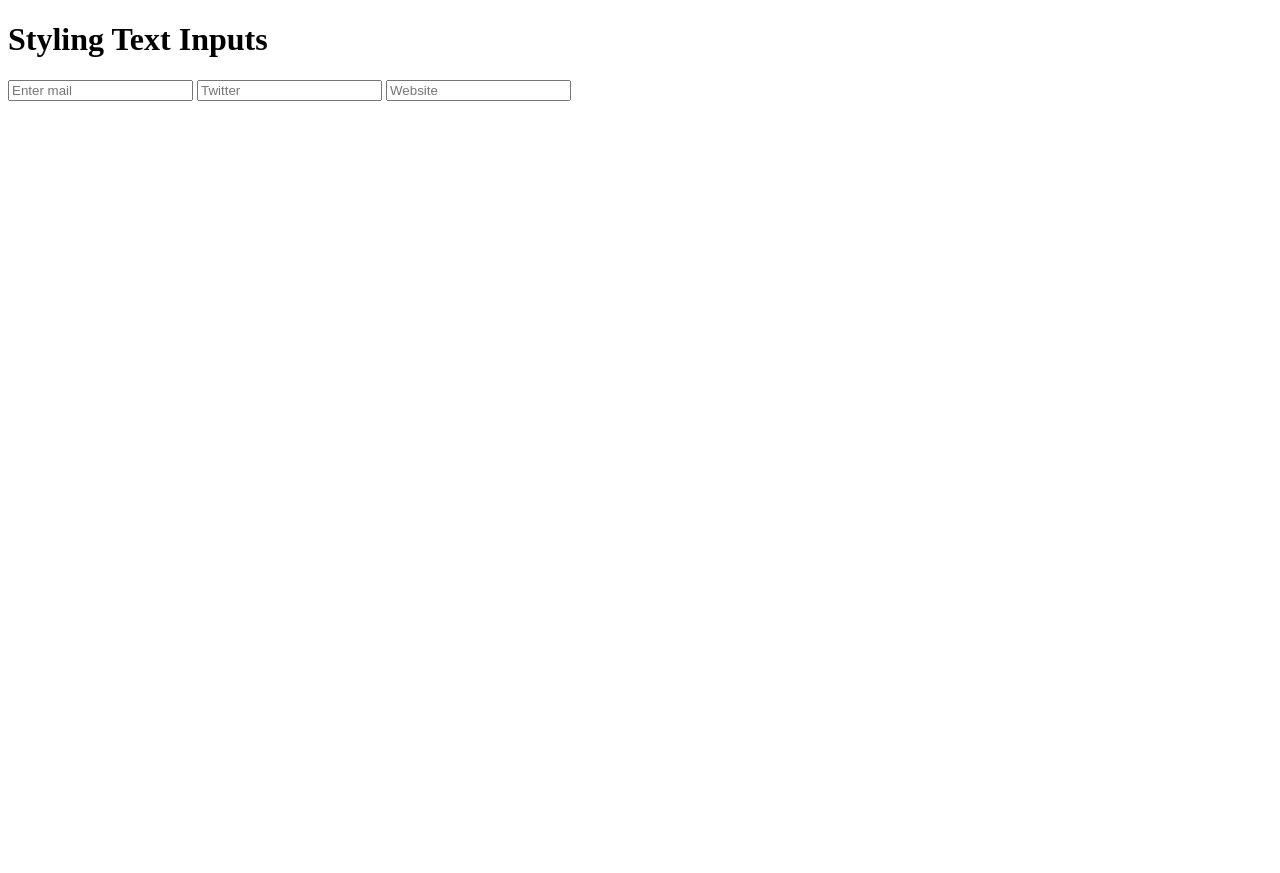
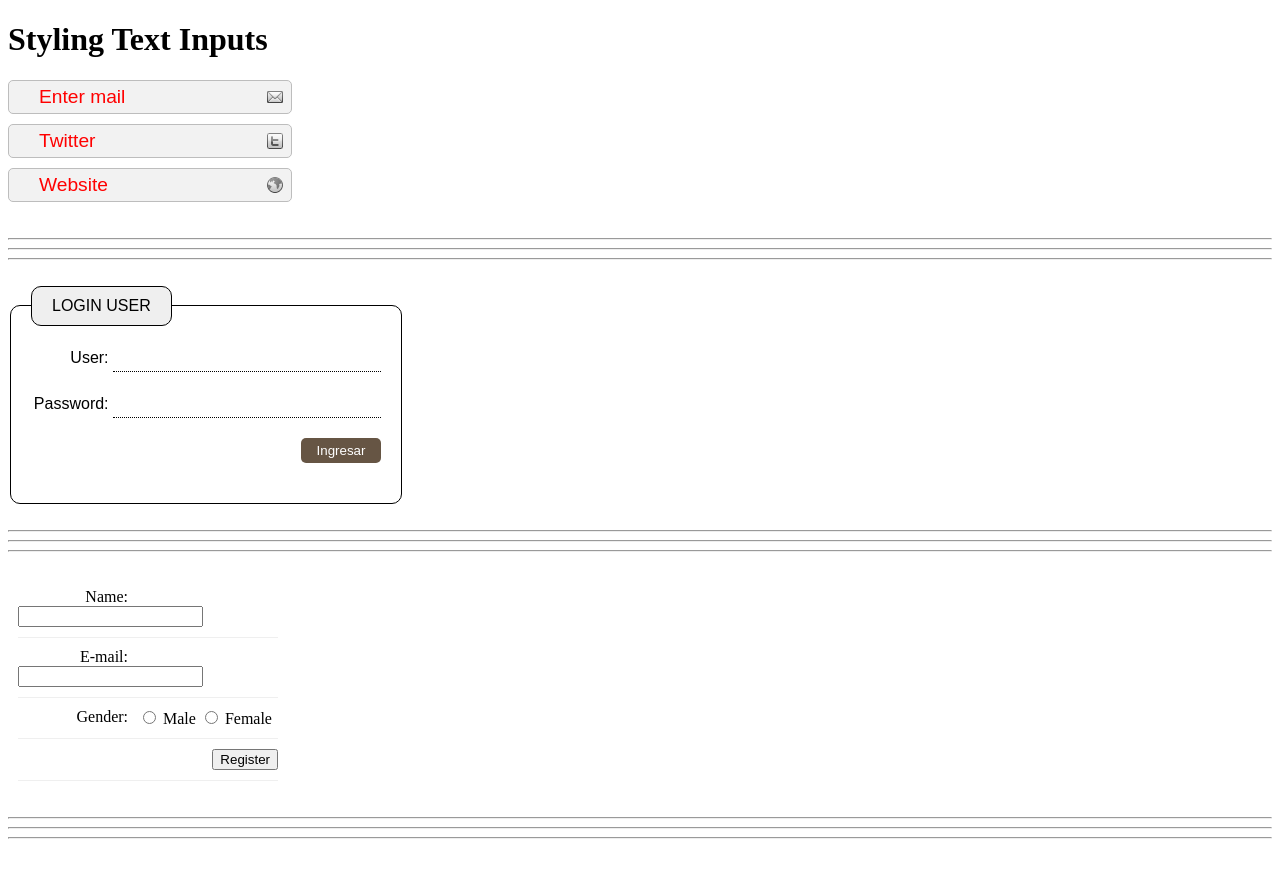
Before and after one commit to Area51TrainingCenter/HTML5-GRUPO-82, a plain HTML site: page Clase 06/index.html in a window 1280 px wide. Before the commit the page ends 800 px from the top, so only its background shows below. Drawn offline with Linux system fonts and the light colour scheme.

Commit message:
Clase 06

```diff
--- a/Clase 06/css/main.css
+++ b/Clase 06/css/main.css
@@ -0,0 +1,119 @@
+.example1 input{
+  font-size: 120%;
+  color: #5a5854;
+  background-color: #f2f2f2;
+  border: 1px solid #bdbdbd;
+  padding: 5px 5px 5px 30px;
+  display: block;
+  margin-bottom: 10px;
+  border-radius: 5px;
+
+  background-repeat: no-repeat;
+  background-position: 97% center;
+}
+.example1 input:focus{
+  background-color: white;
+  border: 1px solid red;
+  outline: none;
+}
+
+/*    COLOR PLACEHOLDER   */
+::-webkit-input-placeholder { color: red; opacity: 1 !important; }
+:-moz-placeholder { color: red;}
+::-moz-placeholder {color: red;}
+:-ms-input-placeholder {color: red;}
+
+
+.example1 input#email{
+  background-image: url(../images/email.png);
+}
+.example1 input#twitter{
+  background-image: url(../images/twitter.png);
+}
+.example1 input#web{
+  background-image: url(../images/web.png);
+}
+
+.example2 fieldset{
+
+  font-family: Arial, Verdana, sans-serif;
+
+  width: 350px;
+  border: 1px solid #000;
+  border-radius: 10px;
+  padding: 20px;
+  text-align: right;
+}
+.example2 legend{
+  background-color: #efefef;
+  border: 1px solid #000;
+  border-radius: 10px;
+  padding: 10px 20px;
+  text-align: left;
+  text-transform: uppercase;
+}
+.example2 input{
+  border: none;
+  border-bottom: 1px dotted #000;
+  padding: 5px;
+  width: 258px;
+  margin-bottom: 20px;
+}
+
+.example2 input:focus{
+  border: 1px dotted #000;
+  outline: none;
+}
+
+.example2 input#submit{
+  color: #FFF;
+  background-color: #665544;
+  border: none;
+  border-radius: 5px;
+  width: 80px;
+  cursor: pointer;
+  cursor: url(url de la imagen);
+}
+.example2 input#submit:hover{
+  color: #665544;
+  background: #efefef;
+}
+
+.example3 div{
+  border-bottom: 1px solid #efefef;
+  margin: 10px;
+  padding-bottom: 10px;
+  width: 260px;
+}
+.example3 .title{
+  float: left;
+  width: 110px;
+  text-align: right;
+  padding-right: 10px;
+}
+.example3 .submit{
+  text-align: right;
+}
+
+
+
+
+
+
+
+
+
+
+
+
+
+
+
+
+
+
+
+
+
+
+/************/
--- a/Clase 06/index.html
+++ b/Clase 06/index.html
@@ -7,11 +7,63 @@
   </head>
   <body>
 
-    <h1>Styling Text Inputs</h1>
+    <div class="example1">
+      <h1>Styling Text Inputs</h1>
 
-    <input placeholder="Enter mail" type="text" id="email" name="mail" value="">
-    <input placeholder="Twitter" type="text" id="twitter" name="tw" value="">
-    <input placeholder="Website" type="text" id="web" name="web" value="">
+      <input placeholder="Enter mail" type="text" id="email" name="mail" value="">
+      <input placeholder="Twitter" type="text" id="twitter" name="tw" value="">
+      <input placeholder="Website" type="text" id="web" name="web" value="">
+    </div>
+
+    <br>
+    <hr><hr><hr>
+    <br>
+    <div class="example2">
+      <form>
+        <fieldset>
+          <legend>Login user</legend>
+          <label for="user">User: </label>
+          <input type="text" name="user" value="">
+          <label for="pass">Password: </label>
+          <input type="password" name="pass" value="">
+
+          <input type="submit" id="submit" value="Ingresar">
+
+        </fieldset>
+      </form>
+    </div>
+
+    <br>
+    <hr><hr><hr>
+    <br>
+
+    <div class="example3">
+        <form class="" action="index.html" method="post">
+          <div>
+            <label class="title" for="name">Name: </label>
+            <input type="text" name="name" value="">
+          </div>
+          <div>
+            <label class="title" for="email">E-mail: </label>
+            <input type="text" name="email" value="">
+          </div>
+          <div>
+            <span class="title">Gender: </span>
+            <input id="male" type="radio" name="gender" value="M">
+            <label for="male">Male</label>
+            <input id="female" type="radio" name="gender" value="F">
+            <label for="female">Female</label>
+          </div>
+          <div class="submit">
+            <input type="submit" name="name" value="Register">
+          </div>
+        </form>
+    </div>
+
+    <br>
+    <hr><hr><hr>
+    <br>
+
 
   </body>
 </html>
--- /dev/null
+++ b/Clase 06/layout/css/main.css
@@ -0,0 +1,26 @@
+body{
+  width: 750px;
+  font-family: Arial, Verdana, sans-serif;
+  color: #665544;
+}
+h1{
+  background-color: #efefef;
+  padding: 10px;
+
+  position: fixed;
+  top: 0px;
+  left: 50px;
+  width: 100%;
+  margin: 0px;
+
+  z-index: 10;
+}
+p{
+  width: 450px;
+}
+
+p.ejemplo{
+  position: relative;
+  top:10px;
+  left:100px;
+}
```
Also changed, not shown: Clase 06/layout/index.html (added, +37 -0 lines).
